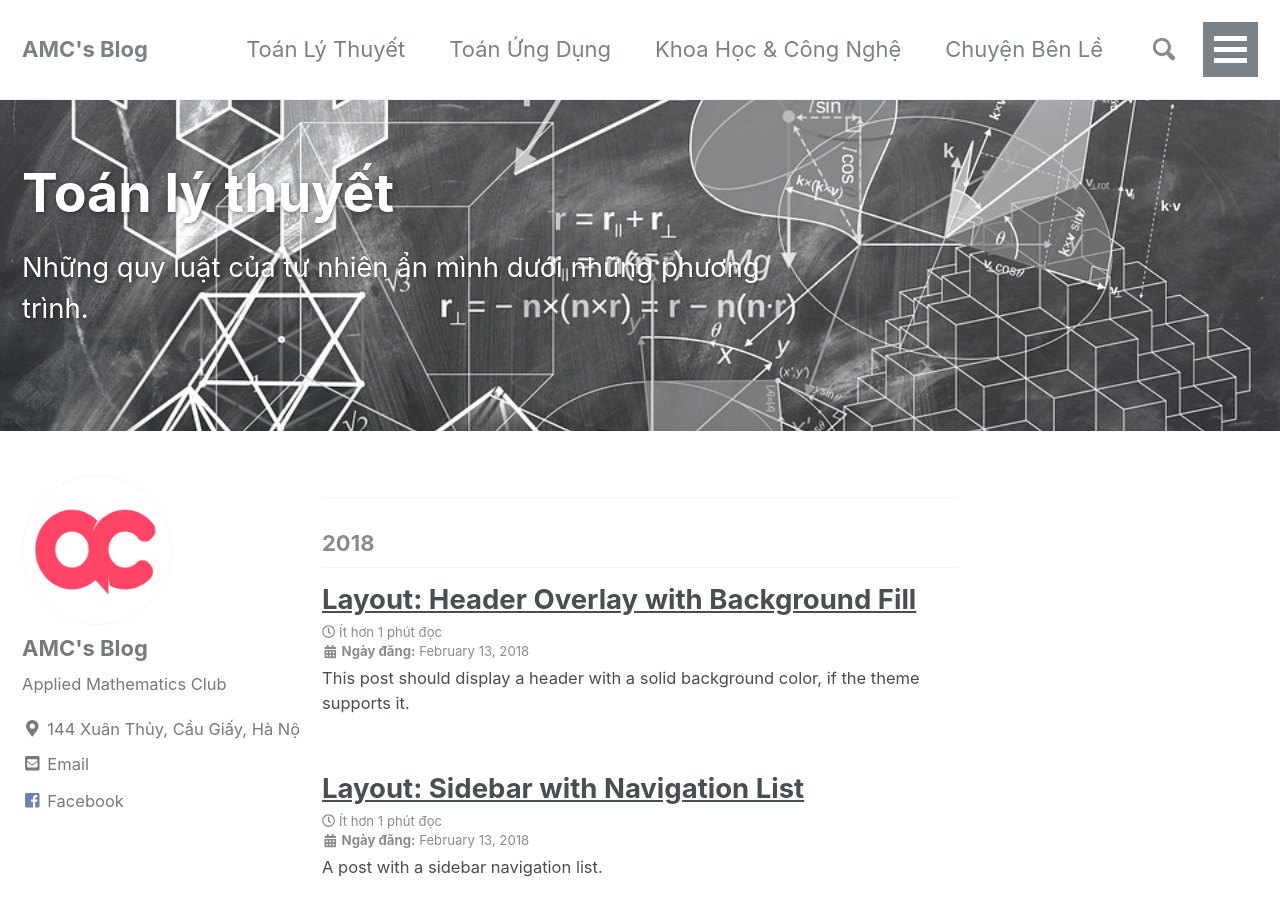
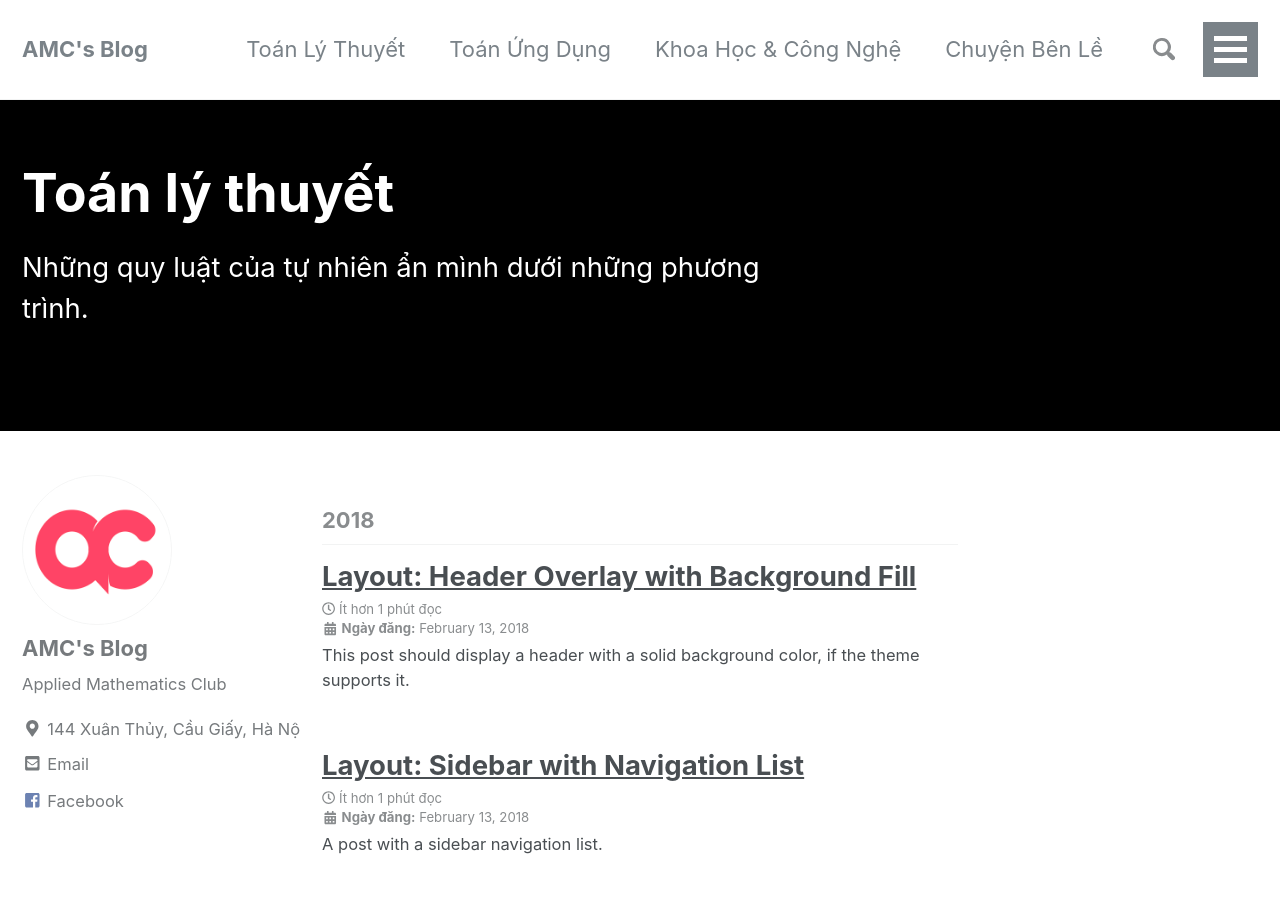
Before and after one commit to amcblog/testvon.github.io, a Jekyll site: the page built from _pages/theory.html, in a window 1280 px wide and 900 px high. Built offline with Jekyll 4.4.1, drawn with Linux system fonts in a browser that asks for light colours; nearby versions of some CDN libraries.

Commit message:
Update theory.html

```diff
--- a/_pages/theory.html
+++ b/_pages/theory.html
@@ -4,10 +4,10 @@ permalink: /categories/theory/
 title: "Toán lý thuyết"
 header:
   overlay_image: images/theory-1.jpg
+  overlay_filter: 1.5
 excerpt: Những quy luật của tự nhiên ẩn mình dưới những phương trình.
 author_profile: true
 ---
-<hr>
 {% capture written_year %}'None'{% endcapture %}
 {% for post in site.categories.theory %}
   {% capture year %}{{ post.date | date: '%Y' }}{% endcapture %}
```
